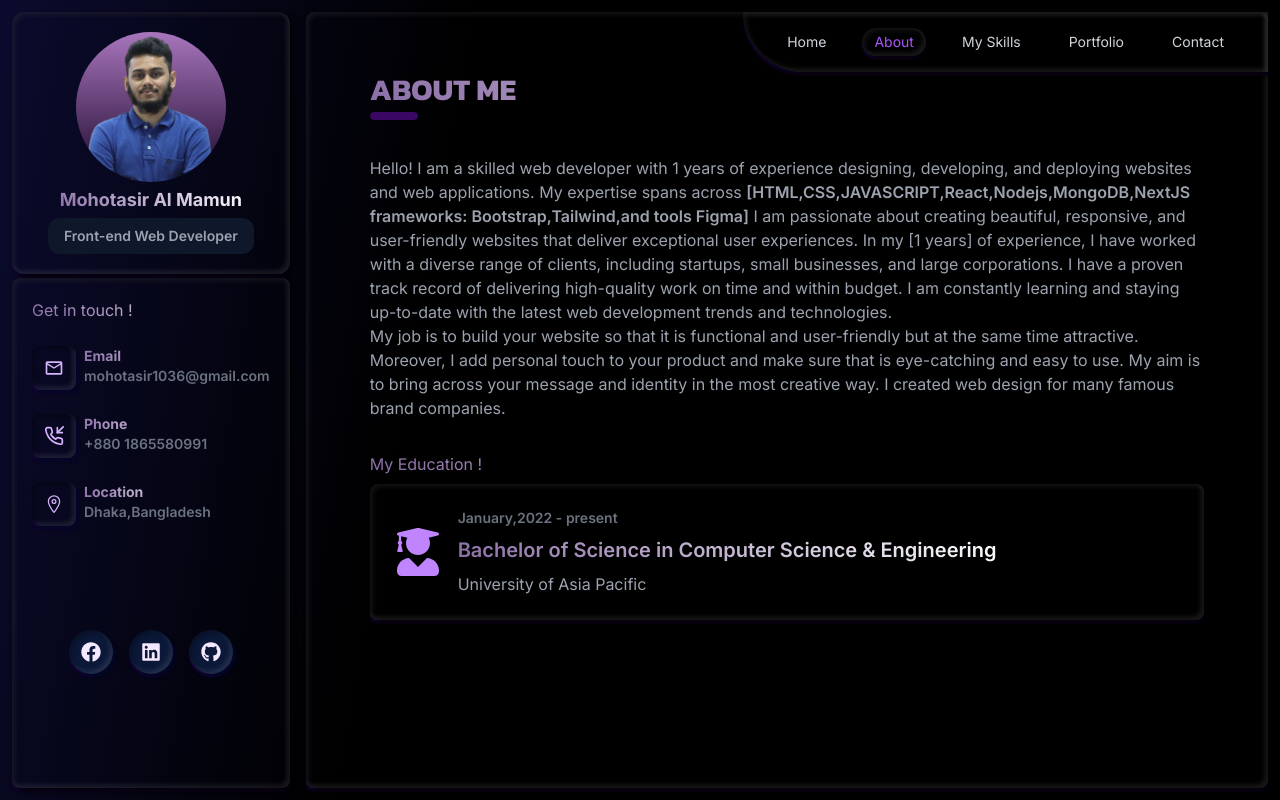
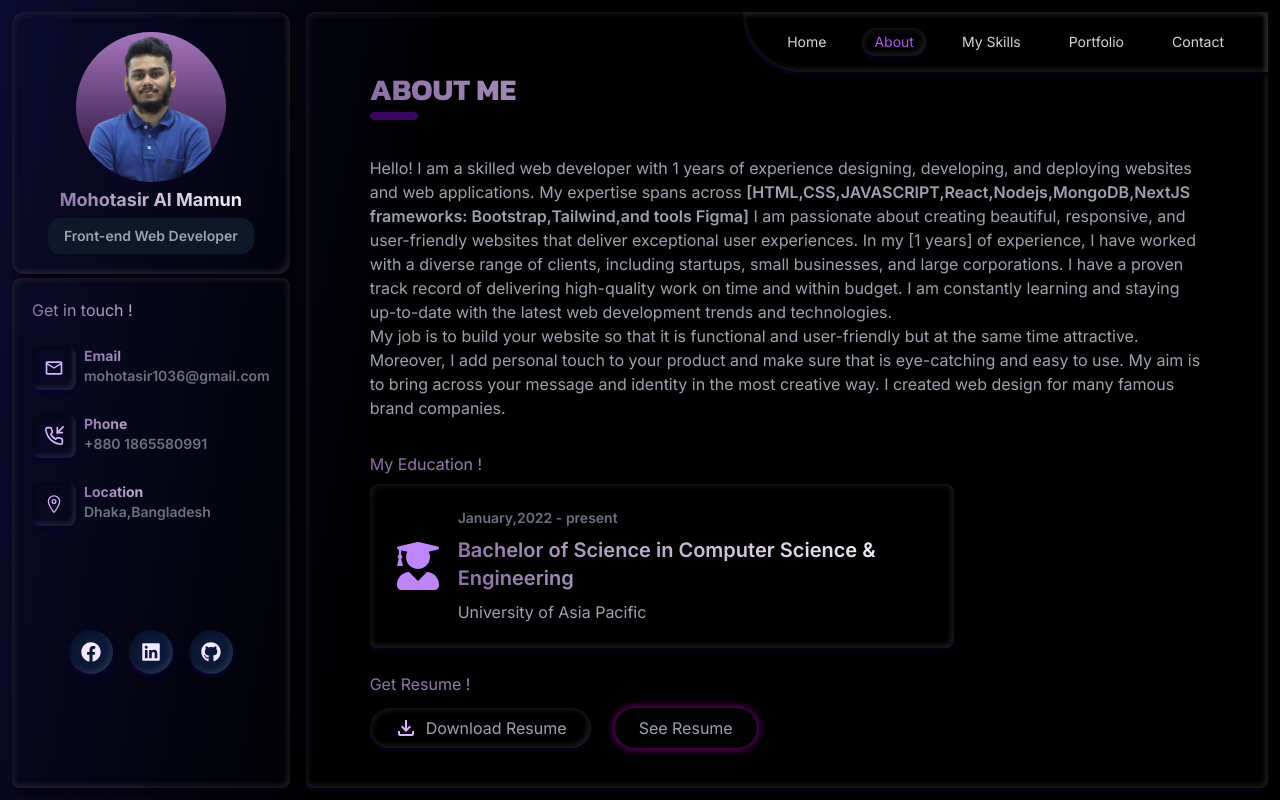
Before and after one commit to Mohotasir/Portfolio--Nextjs-, a Next.js app: page /about in a window 1280 px wide. Built offline with nearby package versions, Linux system fonts and the light colour scheme.

Commit message:
add resume btn in aboutpage

```diff
--- a/src/app/about/page.jsx
+++ b/src/app/about/page.jsx
@@ -1,5 +1,7 @@
 import PageHeading from "@/components/PageHeading";
+import Link from "next/link";
 import { FaUserGraduate } from "react-icons/fa";
+import { MdOutlineFileDownload } from "react-icons/md";
 export default function Aboutpage() {
   return (
     <div>
@@ -31,7 +33,7 @@ export default function Aboutpage() {
         </p>
       </div>
       <p className="text-gradient mb-2">My Education !</p>
-      <div className="p-6 flex gap-4 items-center shadow rounded-lg">
+      <div className="p-6 lg:w-[70%] flex gap-4 items-center shadow rounded-lg">
         <div className="text-5xl text-purple-400">
           <FaUserGraduate />
         </div>
@@ -45,6 +47,11 @@ export default function Aboutpage() {
           <p className="text-gray-400">University of Asia Pacific</p>
         </div>
       </div>
+      <p className="text-gradient mt-6 mb-3">Get Resume !</p>
+      <div className="flex gap-6">
+      <button className=" shadow  py-2 px-6 rounded-full text-gray-400 hover:bg-purple-950 flex items-center gap-2"><span className="button-icon text-2xl text-purple-300"><MdOutlineFileDownload /></span> Download Resume</button>
+      <Link className="pulsate shadow  py-2 px-6 rounded-full text-gray-400 hover:bg-purple-950" href="https://drive.google.com/file/d/1m4GyOYUVgl-KvOWvNnGiko3Qi4Mna7M3/view">See Resume</Link>
+      </div>
     </div>
   );
 }
--- a/src/app/globals.css
+++ b/src/app/globals.css
@@ -65,3 +65,20 @@ body {
     text-wrap: balance;
   }
 }
+
+@keyframes pulseShadow {
+  0% {
+    box-shadow: 0 0 5px 2px rgba(128, 0, 128, 0.7);
+  }
+  50% {
+    box-shadow: 0 0 10px 5px rgba(126, 10, 126, 0.7);
+  }
+  100% {
+    box-shadow: 0 0 5px 2px rgba(128, 0, 128, 0.7);
+  }
+}
+
+.pulsate {
+  animation: pulseShadow 2s infinite;
+  transition: box-shadow 0.5s ease-in-out;
+}
--- a/src/app/skills/page.jsx
+++ b/src/app/skills/page.jsx
@@ -1,12 +1,9 @@
 import PageHeading from "@/components/PageHeading";
-
 
 export default function page() {
   return (
-    <div>
-        <PageHeading
-         title = "MY SKILLS"
-        ></PageHeading>
+    <div className="">
+      <PageHeading title="MY SKILLS"></PageHeading>
     </div>
-  )
+  );
 }
```
